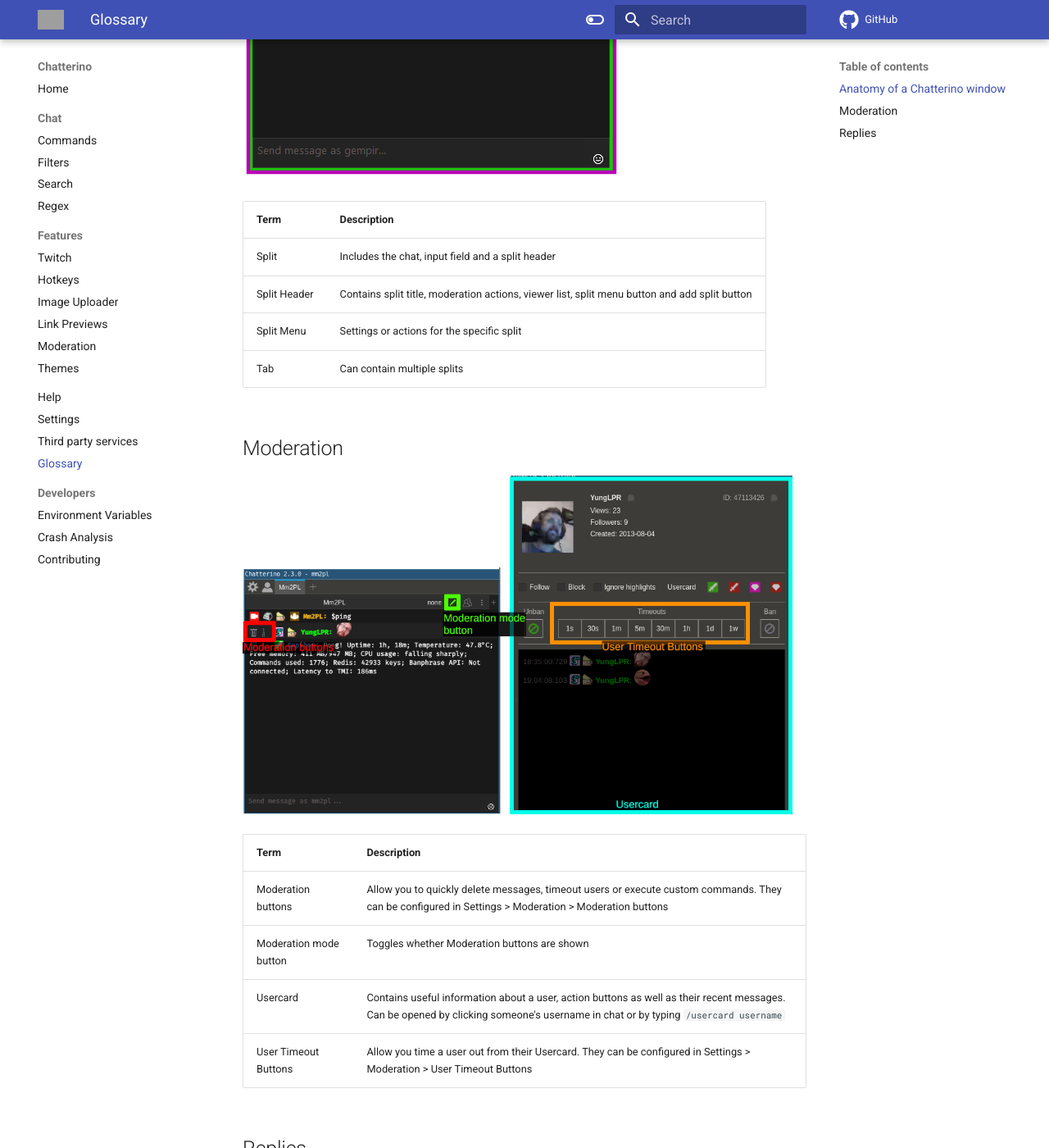
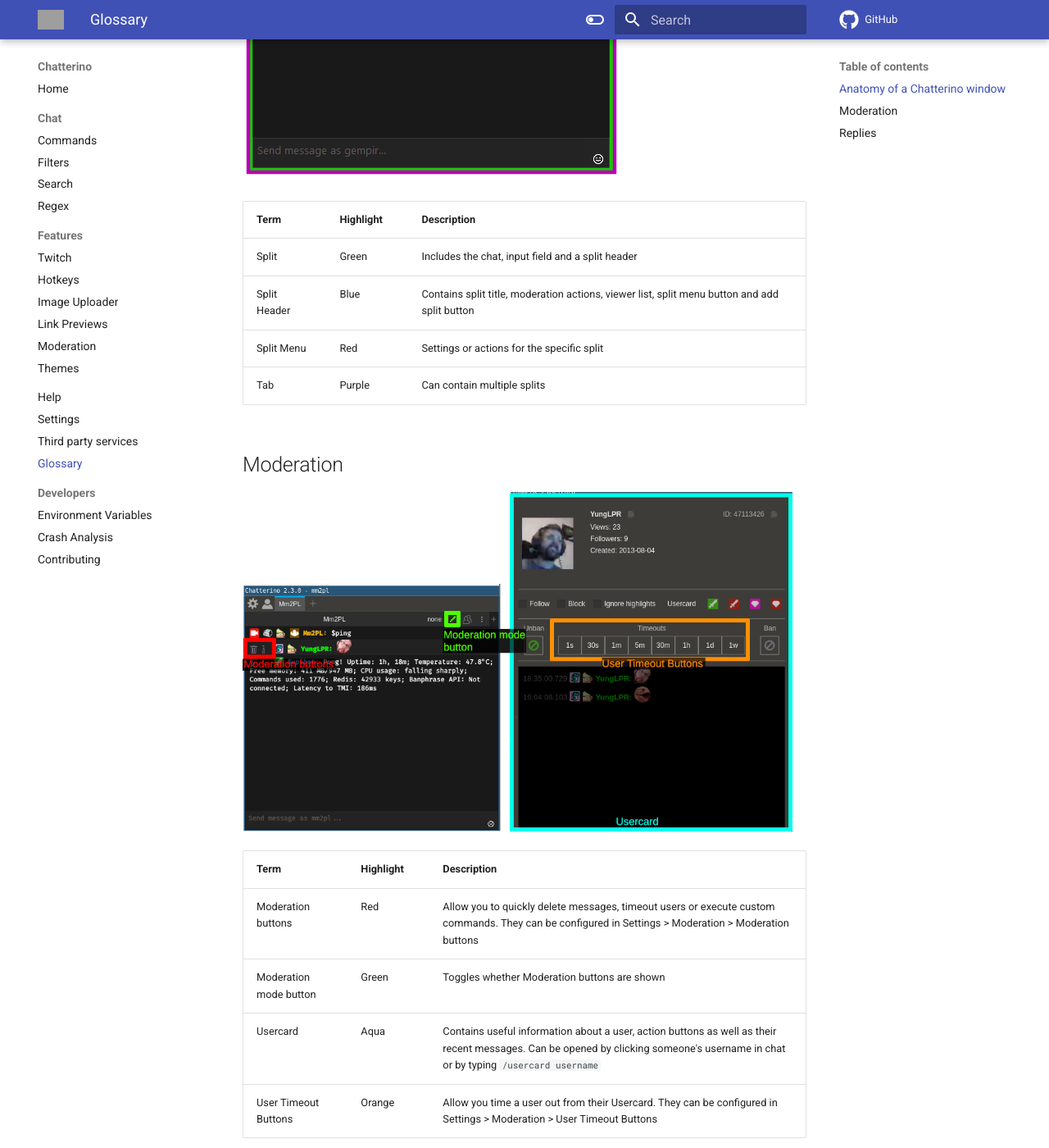
Before and after one commit to Chatterino/wiki, an MkDocs documentation site: the page built from docs/Glossary.md, in a window 1280 px wide and 1400 px high, scrolled down 995 px. Shown: the whole window at 82% size. Built offline with MkDocs 1.6.1 and Material for MkDocs 9.7.7, drawn with Linux system fonts in a browser that asks for light colours; comment, search, counter and statistics services are not loaded; some of the changed text lies outside the part shown; grey boxes are pictures that could not be loaded.

Commit message:
Add 'Highlight' column to tables on Glossary page to reference the colour used in the accompanying image

```diff
--- a/docs/Glossary.md
+++ b/docs/Glossary.md
@@ -6,23 +6,23 @@
 
 ![overview](images/glossary/overview.png)
 
-| Term         | Description                                                                                   |
-| ------------ | --------------------------------------------------------------------------------------------- |
-| Split        | Includes the chat, input field and a split header                                             |
-| Split Header | Contains split title, moderation actions, viewer list, split menu button and add split button |
-| Split Menu   | Settings or actions for the specific split                                                    |
-| Tab          | Can contain multiple splits                                                                   |
+| Term         | Highlight | Description                                                                                   |
+| ------------ | --------- | --------------------------------------------------------------------------------------------- |
+| Split        | Green     | Includes the chat, input field and a split header                                             |
+| Split Header | Blue      | Contains split title, moderation actions, viewer list, split menu button and add split button |
+| Split Menu   | Red       | Settings or actions for the specific split                                                    |
+| Tab          | Purple    | Can contain multiple splits                                                                   |
 
 ## Moderation
 
 ![moderation](images/glossary/moderation.png)
 
-| Term                   | Description                                                                                                                                                                       |
-| ---------------------- | --------------------------------------------------------------------------------------------------------------------------------------------------------------------------------- |
-| Moderation buttons     | Allow you to quickly delete messages, timeout users or execute custom commands. They can be configured in Settings > Moderation > Moderation buttons                              |
-| Moderation mode button | Toggles whether Moderation buttons are shown                                                                                                                                      |
-| Usercard               | Contains useful information about a user, action buttons as well as their recent messages. Can be opened by clicking someone's username in chat or by typing `/usercard username` |
-| User Timeout Buttons   | Allow you time a user out from their Usercard. They can be configured in Settings > Moderation > User Timeout Buttons                                                             |
+| Term                   | Highlight | Description                                                                                                                                                                       |
+| ---------------------- | --------- | --------------------------------------------------------------------------------------------------------------------------------------------------------------------------------- |
+| Moderation buttons     | Red       | Allow you to quickly delete messages, timeout users or execute custom commands. They can be configured in Settings > Moderation > Moderation buttons                              |
+| Moderation mode button | Green     | Toggles whether Moderation buttons are shown                                                                                                                                      |
+| Usercard               | Aqua      | Contains useful information about a user, action buttons as well as their recent messages. Can be opened by clicking someone's username in chat or by typing `/usercard username` |
+| User Timeout Buttons   | Orange    | Allow you time a user out from their Usercard. They can be configured in Settings > Moderation > User Timeout Buttons                                                             |
 
 ## Replies
 
@@ -30,8 +30,8 @@
 
 ![reply_popout](images/glossary/reply_popout.png)
 
-| Term          | Description                                                                                          |
-| ------------- | ---------------------------------------------------------------------------------------------------- |
-| Reply Context | Contains the message a user was replying to.                                                         |
-| Reply Thread  | Contains the history of replies to a message that Chatterino has loaded                              |
-| Reply Input   | The input box to send a reply. Available in both the normal Chatterino window, and the Reply Thread. |
+| Term          | Highlight | Description                                                                                          |
+| ------------- | --------- | ---------------------------------------------------------------------------------------------------- |
+| Reply Context | Blue      | Contains the message a user was replying to.                                                         |
+| Reply Thread  | Green     | Contains the history of replies to a message that Chatterino has loaded                              |
+| Reply Input   | Orange    | The input box to send a reply. Available in both the normal Chatterino window, and the Reply Thread. |
```
